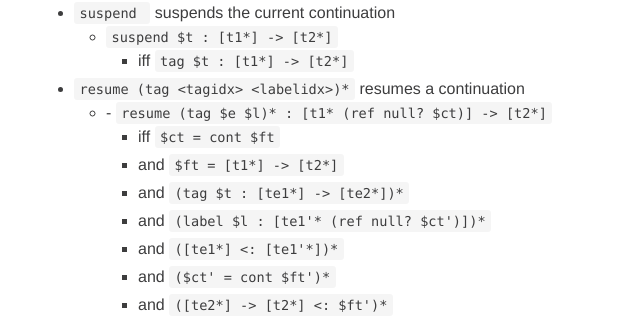
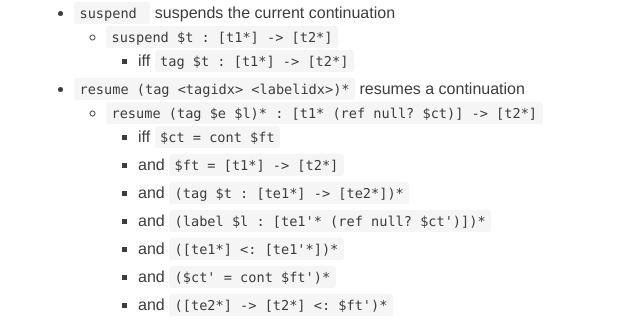
Before and after one commit to wasmfx/wasmfx.github.io, a plain HTML site: page specs/core/index.html in a window 1280 px wide. Shown: the part 871-1193 px from the top of the page, 368-1008 px from the left. Drawn offline with Linux system fonts and the light colour scheme.

Commit message:
Remove stray -

```diff
--- a/specs/core/index.html
+++ b/specs/core/index.html
@@ -100,7 +100,7 @@ handling</a> proposals.
 
   <li><code>resume (tag &lt;tagidx&gt; &lt;labelidx&gt;)*</code> resumes a continuation
     <ul>
-      <li>- <code>resume (tag $e $l)* : [t1* (ref null? $ct)] -> [t2*]</code>
+      <li><code>resume (tag $e $l)* : [t1* (ref null? $ct)] -> [t2*]</code>
         <ul>
           <li>iff <code>$ct = cont $ft</code></li>
           <li>and <code>$ft = [t1*] -> [t2*]</code></li>
```
